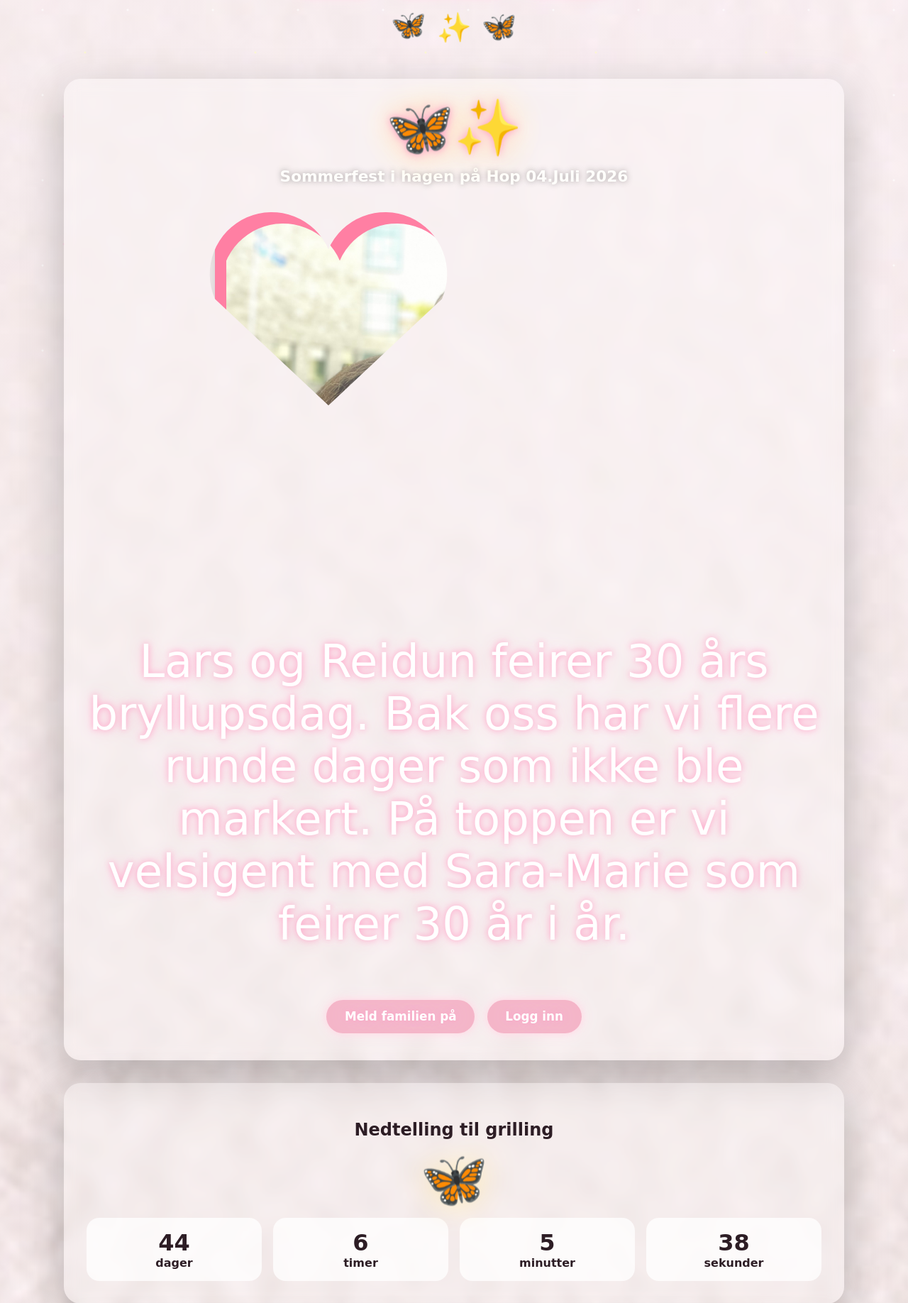
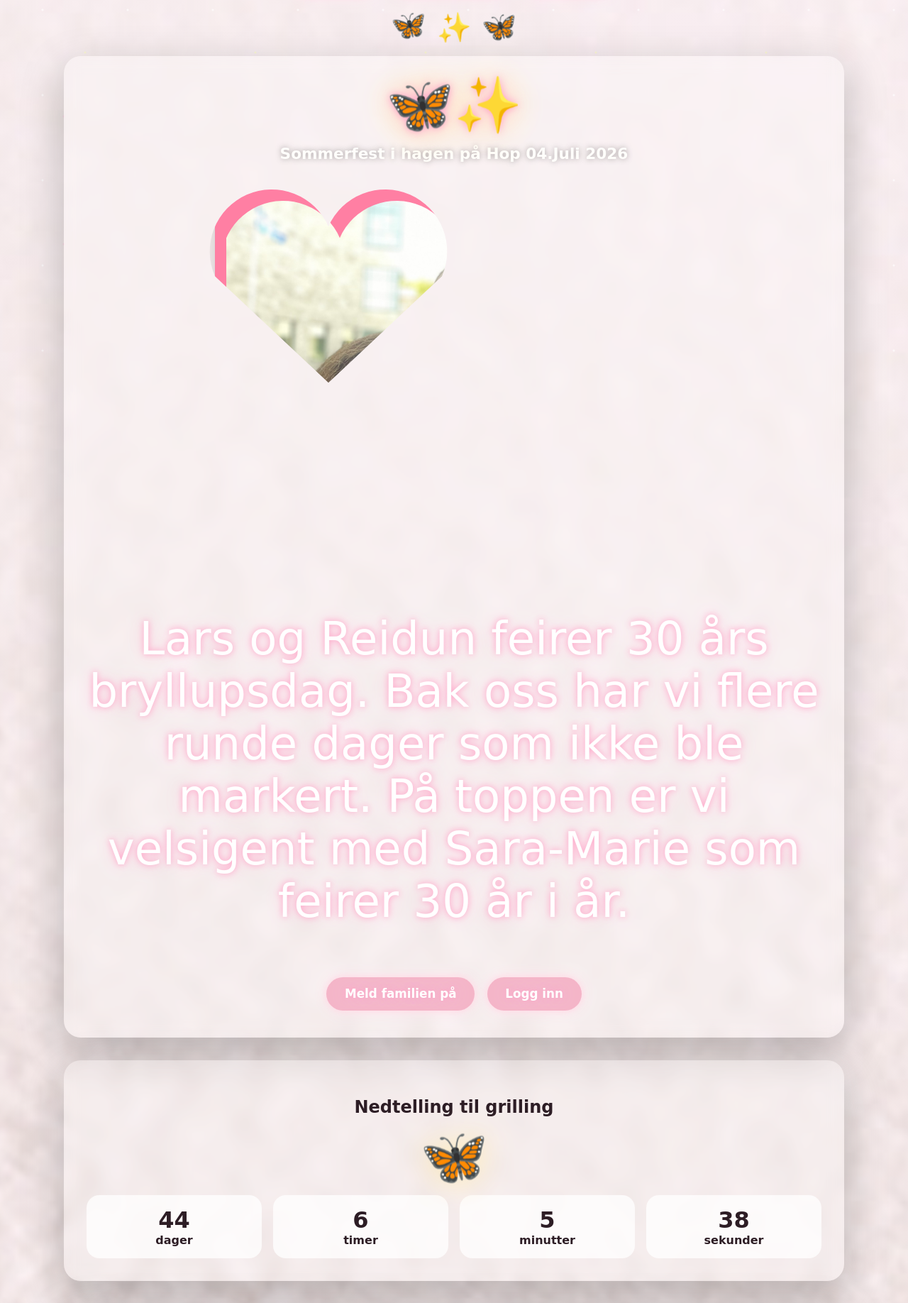
Before and after one commit to kasantix-design/Sommerfest2026, a Flask app: page / in a window 1280 px wide. Shown: the part 187-2023 px from the top of the page at 71% size. Run offline with Flask 3, Linux system fonts and the light colour scheme; data that the repository does not hold is empty.

Commit message:
Update style.css

```diff
--- a/app/static/css/style.css
+++ b/app/static/css/style.css
@@ -195,8 +195,7 @@ body.dark-mode .form-card {
 }
 
 .hero {
-  min-height: 280px;
-  text-align: center;
+  margin: 0;
   font-size: clamp(2rem, 5vw, 4rem);
   color: #fff;
   text-shadow: 0 0 10px #ff9fc5, 0 0 25px #ffcee1;
@@ -207,11 +206,10 @@ body.dark-mode .form-card {
   font-size: 1.35rem;
   font-weight: 700;
   text-shadow: 0 0 8px rgba(0,0,0,0.35);
-
 }
 
 .hero-text {
-    font-size: clamp(2rem, 5vw, 4rem);
+  font-size: clamp(2rem, 5vw, 4rem);
   margin-top: 0;
 }
 
```
